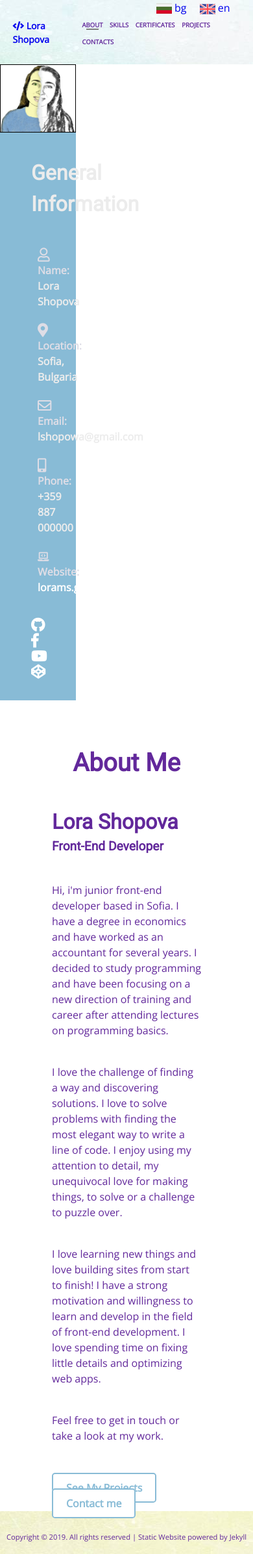
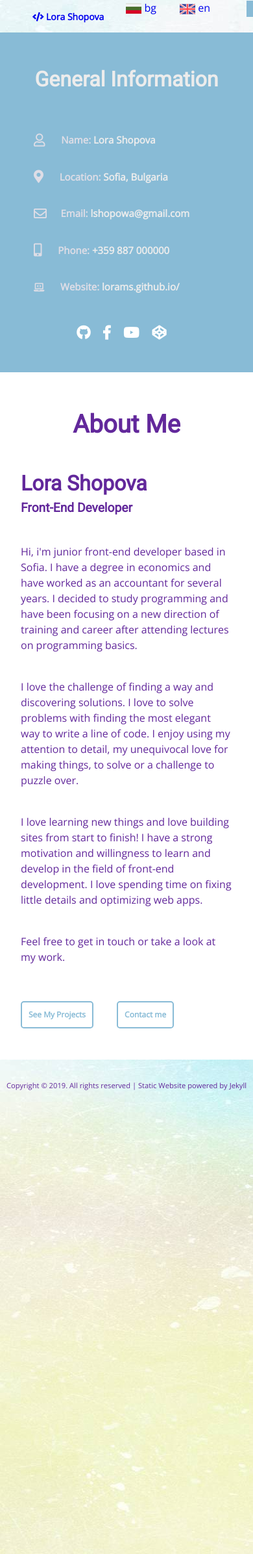
Before and after one commit to LoraMS/lorams.github.io, a Jekyll site: the page built from about.html, in a window 390 px wide. Shown: the whole page at 65% size. Built offline with Jekyll 4.4.1, drawn with Linux system fonts in a browser that asks for light colours.

Commit message:
responsive style added

```diff
--- a/_includes/aside_info.html
+++ b/_includes/aside_info.html
@@ -12,11 +12,11 @@
         <i class="far fa-user fa-lg"></i>
         <div>
           {% if page.lang == "en" %}
-          <span>Name: </span>
-          Lora Shopova
+          <span class="label">Name: </span>
+          <span class="data">Lora Shopova</span>
           {% elsif page.lang == "bg" %}
-          <span>Име: </span>
-          Лора Шопова
+          <span class="label">Име: </span>
+          <span class="data">Лора Шопова</span>
           {% endif%}
         </div>
       </li>
@@ -24,11 +24,11 @@
         <i class="fas fa-map-marker-alt fa-lg"></i>
         <div>
           {% if page.lang == "en" %}
-          <span>Location: </span>
-          Sofia, Bulgaria
+          <span class="label">Location: </span>
+          <span class="data">Sofia, Bulgaria</span>
           {% elsif page.lang == "bg" %}
-          <span>Адрес: </span>
-          София, България
+          <span class="label">Адрес: </span>
+          <span class="data">София, България</span>
           {% endif%}
         </div>
       </li>
@@ -36,33 +36,33 @@
         <i class="far fa-envelope fa-lg"></i>
         <div>
           {% if page.lang == "en" %}
-          <span>Email: </span>
+          <span class="label">Email: </span>
           {% elsif page.lang == "bg" %}
-          <span>Поща: </span>
+          <span class="label">Поща: </span>
           {% endif%}
-          lshopowa@gmail.com
+          <span class="data">lshopowa@gmail.com</span>
         </div>
       </li>
       <li>
         <i class="fas fa-mobile-alt fa-lg"></i>
         <div>
           {% if page.lang == "en" %}
-          <span>Phone: </span>
+          <span class="label">Phone: </span>
           {% elsif page.lang == "bg" %}
-          <span>Телефон: </span>
+          <span class="label">Телефон: </span>
           {% endif%}
-          +359 887 000000
+          <span class="data">+359 887 000000</span>
         </div>
       </li>
       <li>
         <i class="fas fa-laptop-code fa-sm"></i>
         <div>
           {% if page.lang == "en" %}
-          <span>Website: </span>
+          <span class="label">Website: </span>
           {% elsif page.lang == "bg" %}
-          <span>Страница: </span>
+          <span class="label">Страница: </span>
           {% endif%}
-          <a href="https://lorams.github.io/">lorams.github.io/</a>
+          <span class="data"> <a href="https://lorams.github.io/">lorams.github.io/</a></span>
         </div>
       </li>
     </ul>
--- a/scss/_aside_info.scss
+++ b/scss/_aside_info.scss
@@ -38,12 +38,12 @@
             div {
                 display: inline-block;
 
-                span {
+                span.label{
                     color: $color-info;
                 }
 
                 a {
-                    color: #fff;
+                    color: #ececec;
 
                     &:hover {
                         color: $color-info;
--- a/style/style.css
+++ b/style/style.css
@@ -527,12 +527,12 @@ footer p {
   display: inline-block;
 }
 
-.info .general-info ul li div span {
+.info .general-info ul li div span.label {
   color: #dedde6;
 }
 
 .info .general-info ul li div a {
-  color: #fff;
+  color: #ececec;
 }
 
 .info .general-info ul li div a:hover {
@@ -1421,6 +1421,15 @@ aside.group-by-category .sub-nav > a:hover {
   .home-page .heading div.heading-home h2 {
     font-size: 1.5rem;
   }
+  .info {
+    width: 32%;
+  }
+  .info .general-info {
+    padding: 1.5rem;
+  }
+  .about-page .about {
+    padding: 3rem;
+  }
 }
 
 @media screen and (max-width: 1200px) {
@@ -1432,6 +1441,24 @@ aside.group-by-category .sub-nav > a:hover {
     top: 5rem;
     right: 5rem;
   }
+  .info {
+    width: 33%;
+  }
+  .info .general-info {
+    padding: 3rem 0.5rem 0;
+  }
+  .info .general-info h2 {
+    margin-bottom: 3rem;
+  }
+  .info .general-info ul li {
+    padding: 0.625rem 0.625rem 1.5rem;
+  }
+  .info .general-info ul li .fa, .info .general-info ul li .far, .info .general-info ul li .fas {
+    margin-right: 0.1rem;
+  }
+  .about-page .about {
+    padding: 3rem;
+  }
 }
 
 @media screen and (max-width: 1024px) {
@@ -1448,6 +1475,16 @@ aside.group-by-category .sub-nav > a:hover {
   .home-page .heading div.heading-home h2 {
     font-size: 1.2rem;
   }
+  .info {
+    width: 35%;
+  }
+  .info .general-info ul li {
+    padding: 0.625rem 0.25rem 1.5rem;
+    font-size: 15px;
+  }
+  .about-page .about {
+    padding: 2rem;
+  }
 }
 
 @media screen and (max-width: 900px) {
@@ -1455,7 +1492,7 @@ aside.group-by-category .sub-nav > a:hover {
     width: 80%;
   }
   main {
-    width: 78%;
+    width: 80%;
   }
 }
 
@@ -1463,9 +1500,6 @@ aside.group-by-category .sub-nav > a:hover {
   header .navigation nav ul li.nav-item a {
     font-size: 0.8rem;
     padding: 0.5rem;
-  }
-  main {
-    width: 80%;
   }
   .home-page .profile-image-holder .profile-image {
     padding-right: 4rem;
@@ -1489,6 +1523,27 @@ aside.group-by-category .sub-nav > a:hover {
   .home-page .heading .heading-home .button a {
     font-size: 0.8rem;
   }
+  .info .general-info ul li i {
+    position: relative;
+    top: -1.3rem;
+    right: -1.2rem;
+  }
+  .info .general-info ul li div .data {
+    display: block;
+  }
+  .info .general-info ul li div .label {
+    padding-left: 1.2rem;
+  }
+  .about-page .about .button a {
+    font-size: 14px;
+  }
+}
+
+@media screen and (max-width: 640px) {
+  .about-page .about .button a {
+    font-size: 12px;
+    padding: 0.625rem;
+  }
 }
 
 @media screen and (max-width: 576px) {
@@ -1498,16 +1553,60 @@ aside.group-by-category .sub-nav > a:hover {
   main {
     width: 90%;
   }
+  .info .general-info ul li i.fa-envelope {
+    top: 1.3rem;
+  }
+  .info .general-info ul li i.fa-envelope + div {
+    margin-left: 1.4rem;
+  }
+  .info .general-info ul li i.fa-envelope + div .data {
+    margin-left: -0.6rem;
+  }
 }
 
 @media screen and (max-width: 480px) {
   header .navigation {
-    width: 90%;
+    width: 100%;
+    padding-left: 1rem;
+    -webkit-box-pack: space-evenly;
+        -ms-flex-pack: space-evenly;
+            justify-content: space-evenly;
+  }
+  header .navigation nav .lang a {
+    margin-right: 2rem;
   }
   header .navigation nav ul li.nav-item a {
     font-size: 0.7rem;
     padding: 0.2rem;
   }
+  header .navigation nav ul li.nav-item {
+    display: block;
+  }
+  header .navigation label {
+    display: inline-block;
+    color: white;
+    background: #88bbd6;
+    font-style: normal;
+    font-size: 0.8em;
+    padding: 3px 10px;
+    position: relative;
+    right: -11.6rem;
+    top: -1.5rem;
+  }
+  header .navigation nav ul {
+    display: none;
+  }
+  header .navigation nav ul li.nav-item::after {
+    width: 25%;
+    left: 0;
+    top: 80%;
+  }
+  header .navigation input:checked ~ ul {
+    display: block;
+  }
+  header .navigation input:checked ~ .logo {
+    margin-top: -8rem;
+  }
   main {
     width: 100%;
   }
@@ -1522,6 +1621,13 @@ aside.group-by-category .sub-nav > a:hover {
   }
   .home-page .heading div.heading-home .button a {
     padding: 0.2rem 1rem;
+  }
+  .info {
+    width: 37%;
+  }
+  .about-page .about .button a {
+    display: table;
+    margin-bottom: 1rem;
   }
   footer p {
     font-size: 0.8rem;
@@ -1543,6 +1649,34 @@ aside.group-by-category .sub-nav > a:hover {
   }
   .home-page .profile-image-holder .profile-image img {
     max-width: 120px;
+  }
+  .about-page .info {
+    width: 100%;
+  }
+  .about-page .info img {
+    display: none;
+  }
+  .about-page .info .general-info {
+    padding: 3rem;
+  }
+  .about-page .info .general-info ul li i {
+    position: inherit;
+  }
+  .about-page .info .general-info ul li div .data {
+    display: inline-block;
+    margin-left: 0;
+  }
+  .about-page .info .general-info ul li i.fa-envelope + div {
+    margin-left: 0rem;
+  }
+  .about-page .info .general-info ul li i.fa-envelope + div .data {
+    margin-left: 0rem;
+  }
+  .about-page .info .general-info ul li i.fa-envelope + div .label {
+    padding-left: 1rem;
+  }
+  .about-page .about .button a {
+    display: inline-block;
   }
   footer p {
     font-size: 0.7rem;
@@ -1604,5 +1738,8 @@ aside.group-by-category .sub-nav > a:hover {
   .home-page .heading div.heading-home h2:nth-child(3) {
     margin-bottom: 2rem;
   }
+  .about-page .info .general-info {
+    padding: 2rem;
+  }
 }
 /*# sourceMappingURL=style.css.map */
```
Also changed, not shown: scss/_responsive.scss (+156 -6 lines), 1 other file.
